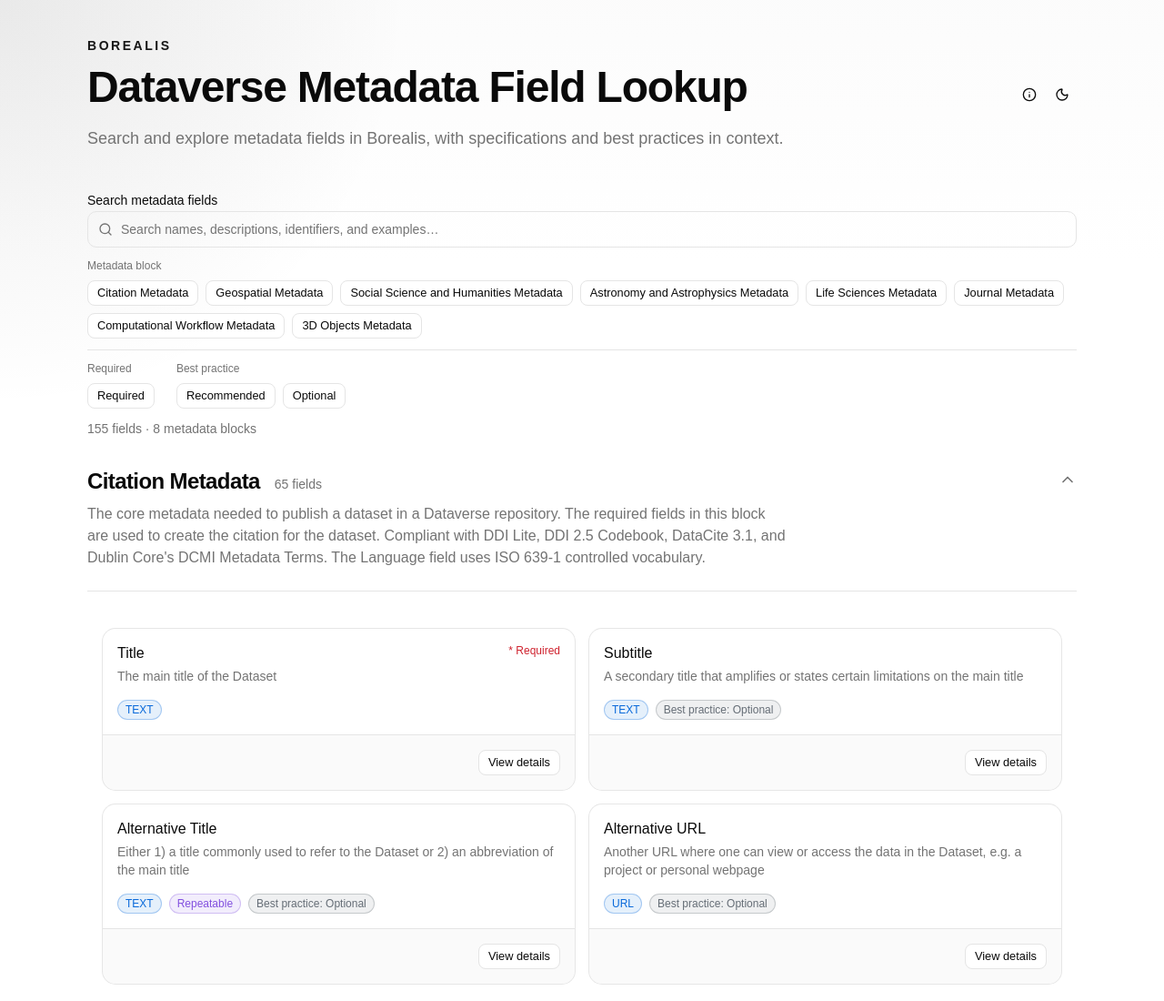
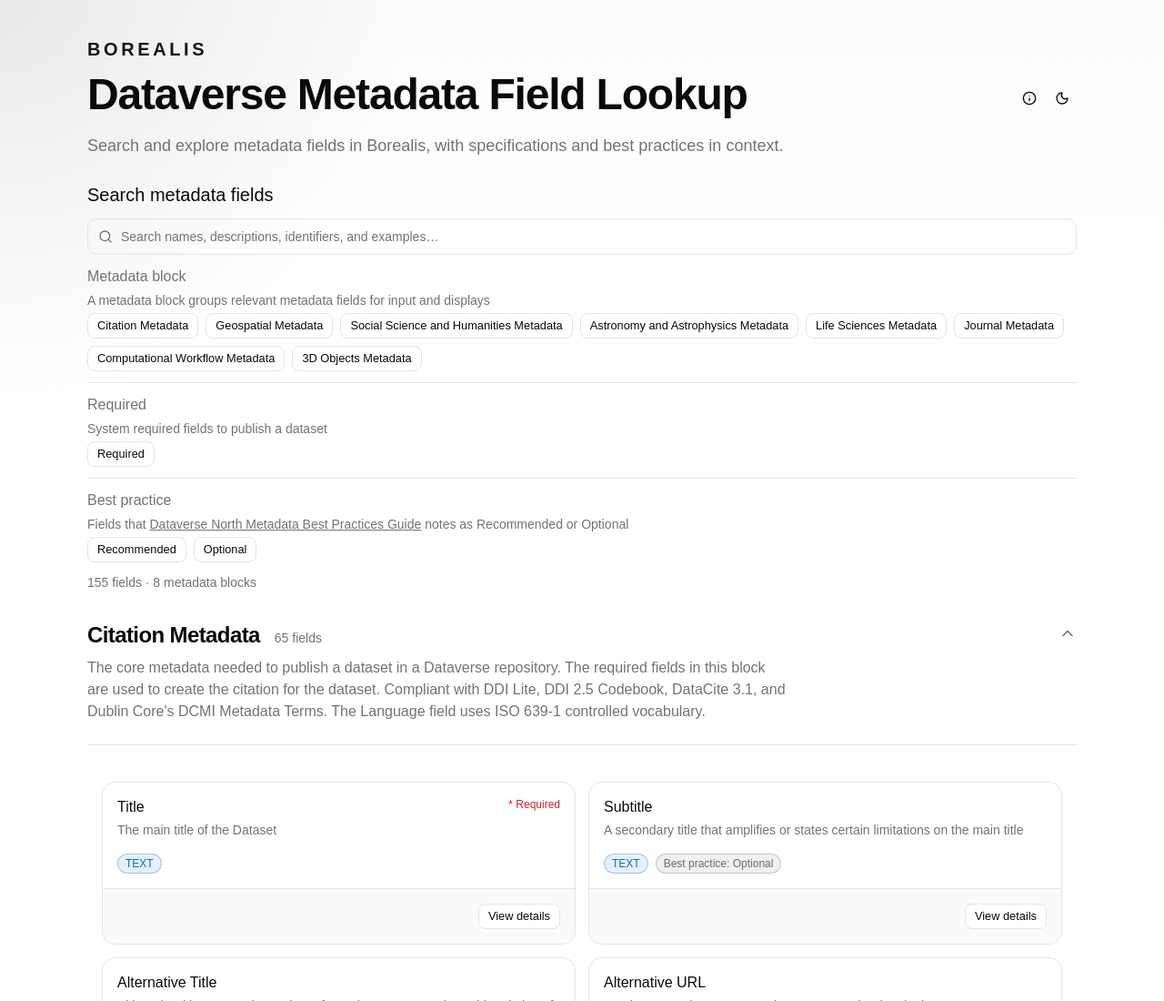
Before and after one commit to kenlhlui/dv-fields-lookup, an Astro site: page / in a window 1280 px wide. Shown: the top 1100 px of the page at 91% size. Built offline with nearby package versions, Linux system fonts and the light colour scheme; Astro itself is replaced by a stand-in of ours.

Commit message:
feat(ui): add description under facets title (#29)
* feat: add description under the facets

* feat: update UI

* feat: update UI

* feat: update src/data/facet-descriptions.yaml

* feat(ui): enlarge the dataverse installation name

* feat(ui): decrease the gap between description and the search title

* feat(ui): support rendering of markdown in facets

* feat: update description

```diff
--- a/src/components/dictionary/MetadataDictionary.tsx
+++ b/src/components/dictionary/MetadataDictionary.tsx
@@ -7,6 +7,7 @@
 import { Button } from '@/components/ui/button';
 import { Input } from '@/components/ui/input';
 import { Separator } from '@/components/ui/separator';
+import { facetDescriptions } from '@/data/facet-descriptions';
 import type { MetadataBlock, MetadataField } from '@/lib/metadata';
 import { createMetadataSearch, getVisibleFields } from '@/lib/search';
 
@@ -67,7 +68,7 @@
     <div className="space-y-8">
       <BlockNav blocks={visibleBlocks.map((result) => result.block)} />
       <div className="space-y-3">
-        <label htmlFor="metadata-search" className="text-sm font-medium">
+        <label htmlFor="metadata-search" className="text-xl font-medium gap-1 flex items-center">
           Search metadata fields
         </label>
         <div className="flex gap-2">
@@ -92,8 +93,9 @@
             </Button>
           )}
         </div>
-        <div className="space-y-2">
-          <p className="text-xs font-medium text-muted-foreground">Metadata block</p>
+        <div className="space-y-1">
+          <p className="text-md font-medium text-muted-foreground">Metadata block</p>
+          <p className="text-sm text-muted-foreground">{facetDescriptions.metadataBlock}</p>
           <div className="flex flex-wrap gap-2" role="group" aria-label="Filter by metadata block">
             {blocks.map((block) => (
               <Button
@@ -110,9 +112,9 @@
           </div>
         </div>
         <Separator />
-        <div className="flex flex-wrap gap-x-6 gap-y-3">
-          <div className="space-y-2">
-            <p className="text-xs font-medium text-muted-foreground">Required</p>
+        <div className="space-y-1">
+          <p className="text-md font-medium text-muted-foreground">Required</p>
+          <p className="text-sm text-muted-foreground">{facetDescriptions.required}</p>
           <div className="flex flex-wrap gap-2" role="group" aria-label="Filter by required">
             <Button
               type="button"
@@ -125,8 +127,14 @@
             </Button>
           </div>
         </div>
-          <div className="space-y-2">
-            <p className="text-xs font-medium text-muted-foreground">Best practice</p>
+        <Separator />
+        <div className="space-y-1">
+          <p className="text-md font-medium text-muted-foreground">Best practice</p>
+          {/* ponytail: static, repo-authored yaml, not user input — safe to render as HTML */}
+          <p
+            className="text-sm text-muted-foreground"
+            dangerouslySetInnerHTML={{ __html: facetDescriptions.bestPractice }}
+          />
           <div className="flex flex-wrap gap-2" role="group" aria-label="Filter by best practice">
             {bestPracticeTiers.map((tier) => (
               <Button
@@ -140,7 +148,6 @@
                 {tier}
               </Button>
             ))}
-            </div>
           </div>
         </div>
         <p role="status" aria-live="polite" className="text-sm text-muted-foreground">
--- /dev/null
+++ b/src/data/facet-descriptions.ts
@@ -0,0 +1,13 @@
+import { load } from 'js-yaml';
+import { z } from 'zod';
+
+import raw from './facet-descriptions.yaml?raw';
+
+const facetDescriptionsSchema = z.object({
+  metadataBlock: z.string(),
+  required: z.string(),
+  bestPractice: z.string(),
+});
+
+// ponytail: parsed once at import time; the yaml is tiny and this module is only imported by MetadataDictionary.
+export const facetDescriptions = facetDescriptionsSchema.parse(load(raw));
--- /dev/null
+++ b/src/data/facet-descriptions.yaml
@@ -0,0 +1,7 @@
+# Descriptions shown under the "Required" / "Best practice" filter facets
+# in the metadata dictionary UI. Not sourced from the API; curated by hand.
+metadataBlock: |
+  A metadata block groups relevant metadata fields for input and displays
+required: System required fields to publish a dataset
+bestPractice: |
+  Fields that <a href="https://zenodo.org/records/5668945" target="_blank" rel="noopener noreferrer" class="underline">Dataverse North Metadata Best Practices Guide</a> notes as Recommended or Optional
--- a/src/pages/index.astro
+++ b/src/pages/index.astro
@@ -31,9 +31,9 @@
 
 <Layout title={site.title} description={site.description}>
 	<main class="mx-auto min-h-screen w-full max-w-6xl px-4 py-10 sm:px-6 lg:px-8">
-		<header class="mb-10 flex items-center justify-between gap-4">
+		<header class="mb-6 flex items-center justify-between gap-4">
 			<div class="max-w-3xl">
-				<p class="mb-3 text-sm font-semibold uppercase tracking-[0.18em] text-primary">
+				<p class="mb-3 text-xl font-semibold uppercase tracking-[0.18em] text-primary">
 					<a href={dataverseURL} target="_blank" rel="noopener noreferrer">{dataverseName}</a>
 				</p>
 				<h1 class="text-4xl font-semibold tracking-tight text-balance sm:text-5xl">{site.title}</h1>
```
Also changed, not shown: src/data/README.md. Lines whose indentation alone changed are shown as unchanged.
